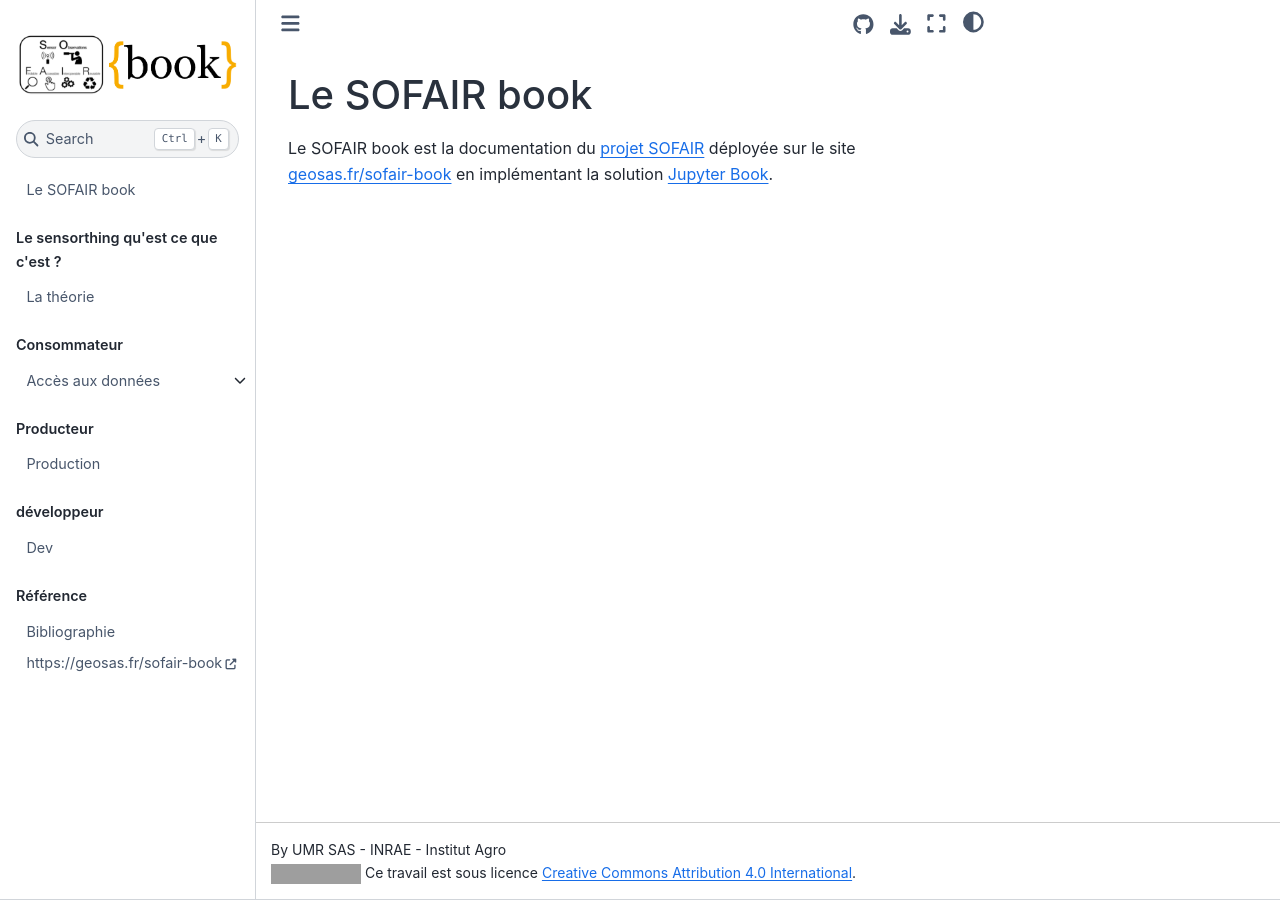
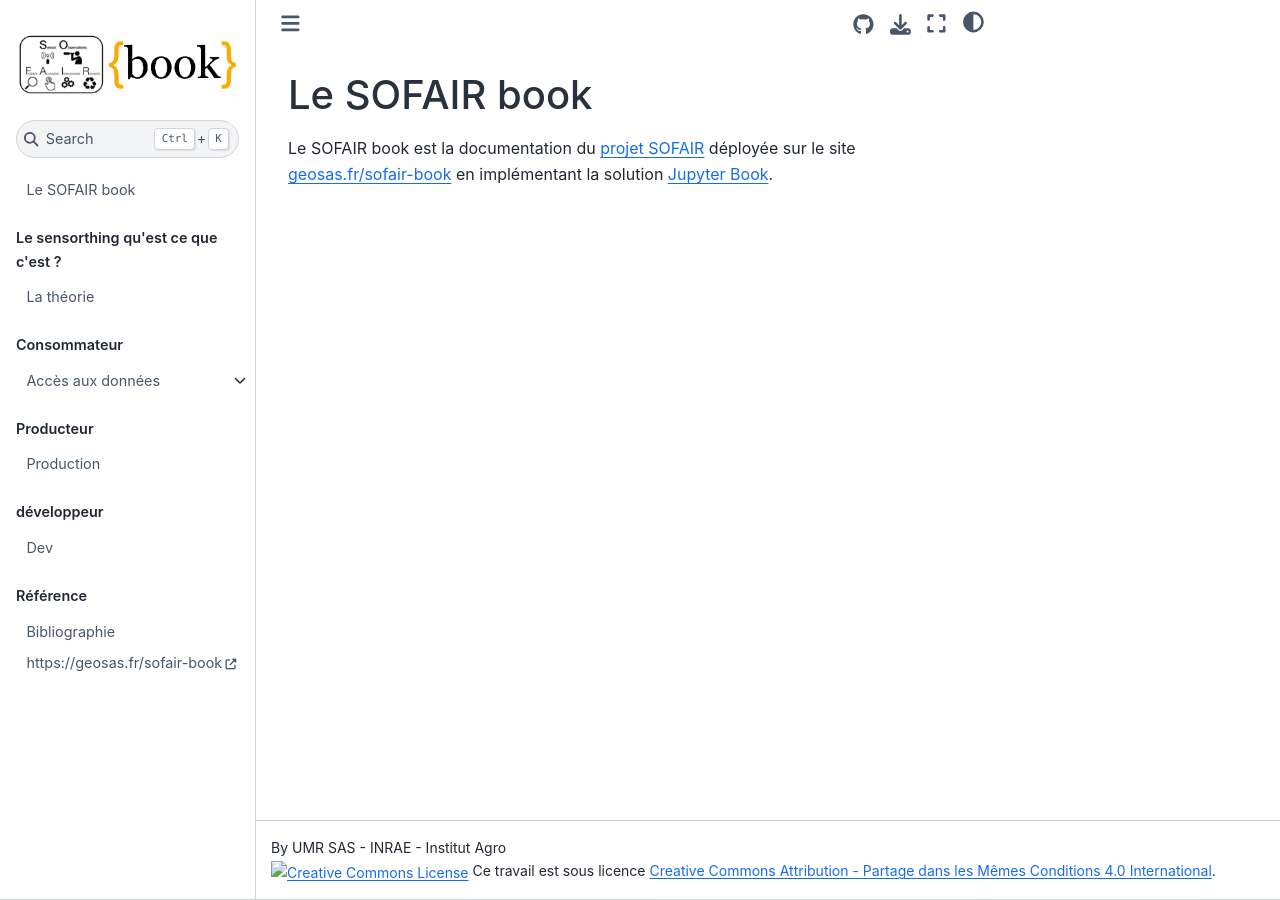
Before and after one commit to geosas/sofair-book, a Jupyter Book: the page built from README.md, in a window 1280 px wide. Built offline with Jupyter Book 1.0.4 settings and Sphinx 7.4.7 and the Sphinx Book theme 1.1.4, drawn with Linux system fonts in a browser that asks for light colours; pages that are not in the unit, such as notebooks, are missing from menus; grey boxes are pictures that could not be loaded.

Commit message:
Update _config.yml

```diff
--- a/_config.yml
+++ b/_config.yml
@@ -34,7 +34,7 @@ html:
   favicon: img/icon.png
   use_issues_button: true
   use_repository_button: true
-  extra_footer: <a rel="license" href="https://creativecommons.org/licenses/by/4.0/deed.fr"><img alt="Creative Commons License" style="border-width:0" src="https://licensebuttons.net/l/by/4.0/88x31.png" /></a> Ce travail est sous licence <a rel="license" href="https://creativecommons.org/licenses/by/4.0/deed.fr">Creative Commons Attribution 4.0 International</a>.
+  extra_footer: <a rel="license" href="https://creativecommons.org/licenses/by-sa/4.0/deed.fr"><img alt="Creative Commons License" style="border-width:0" src="image/cc-by-sa.png" /></a> Ce travail est sous licence <a rel="license" href="https://creativecommons.org/licenses/by-sa/4.0/deed.fr">Creative Commons Attribution - Partage dans les Mêmes Conditions 4.0 International</a>.
 
 sphinx:
   config:
```
